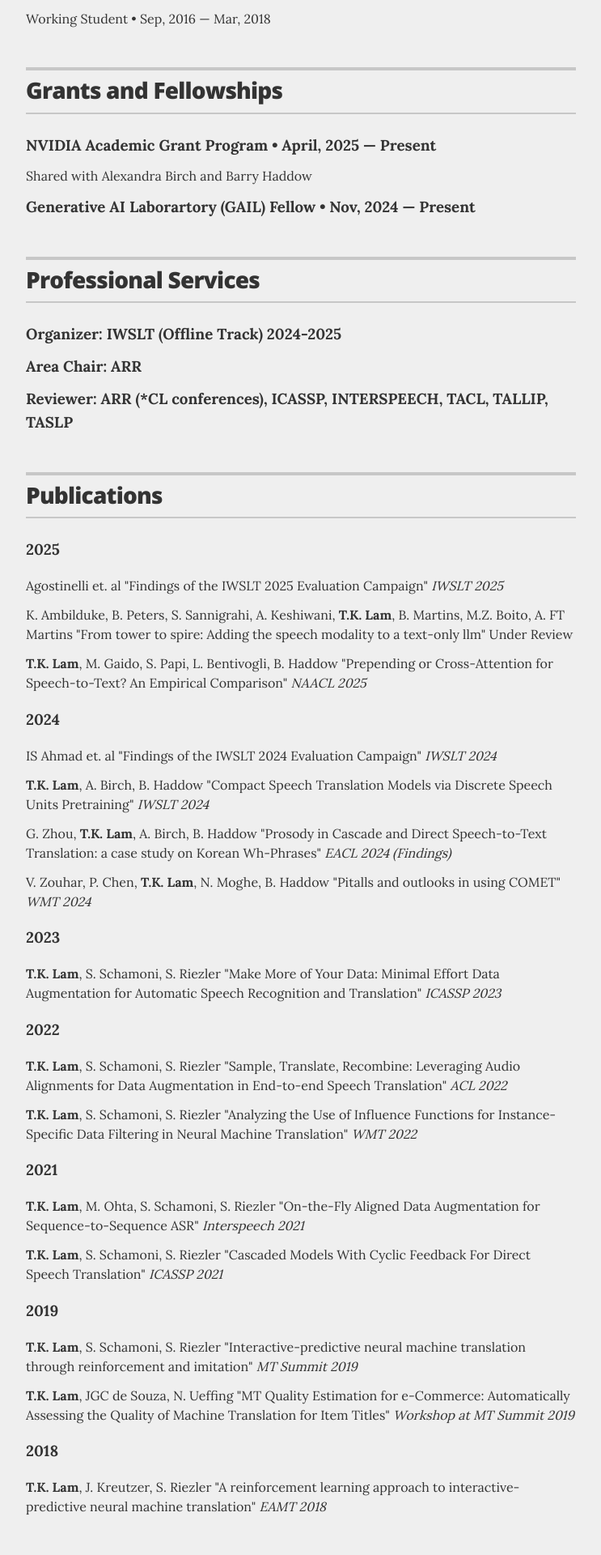
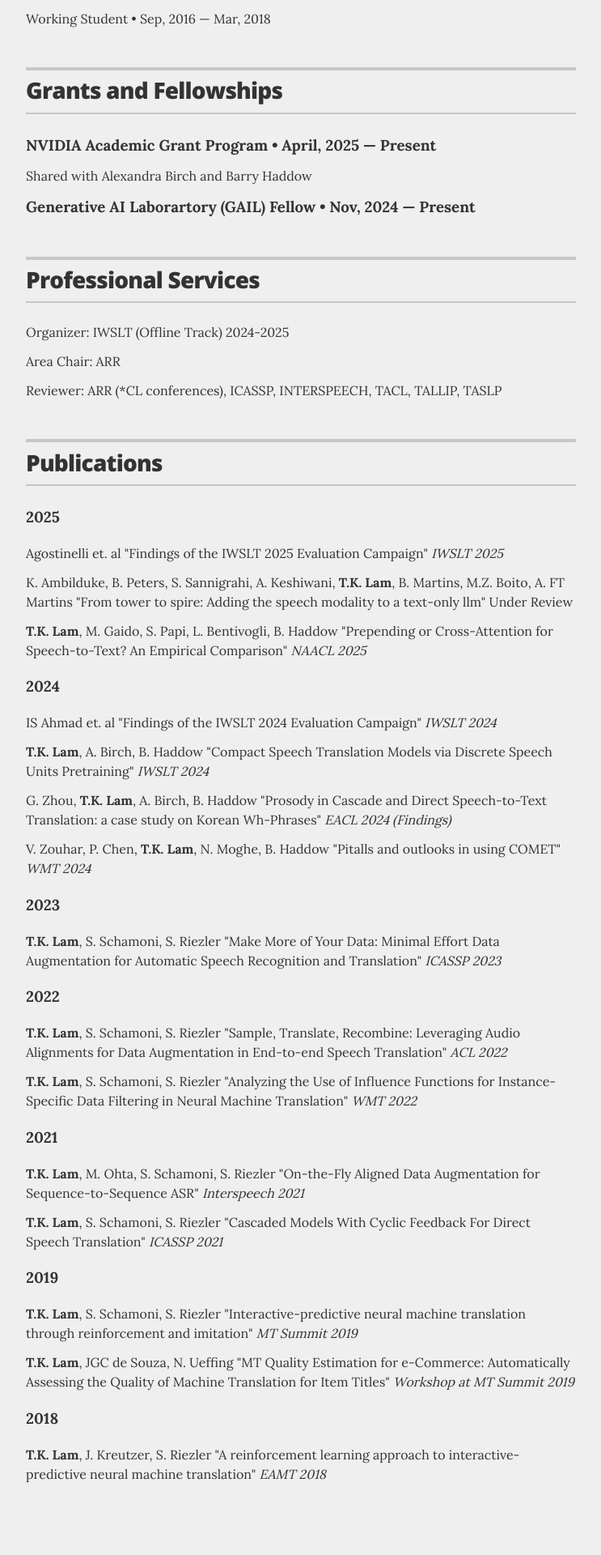
Before and after one commit to heidelkin/heidelkin.github.io, a Jekyll site: the page built from index.html, in a window 1280 px wide. Shown: the part 939-2859 px from the top of the page at 81% size, without its empty margins (268-1011 px from the left). Built offline with Jekyll 4.4.1, drawn with Linux system fonts in a browser that asks for light colours; after the commit the page ends 2819 px from its top, so only the background shows below that.

Commit message:
fix services

```diff
--- a/_layouts/resume.html
+++ b/_layouts/resume.html
@@ -75,7 +75,8 @@
         </header>
 
         {% for service in site.data.services %}
-          <h3 class="resume-item-copy" itemprop="name">{{ service.name }}</h3>
+          <h3 class="resume-item-copy" itemprop="role">{{ service.role }}</h3>
+          <p class="resume-item-copy">{{ service.name }}</p>
         {% endfor %}
       </section>
       <!-- end Professional Services -->
```
